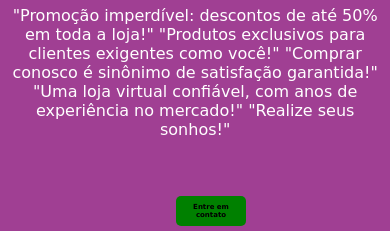
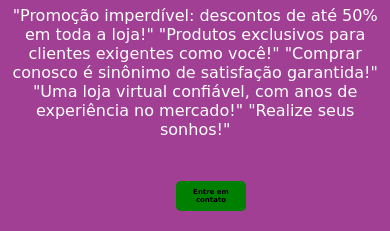
Before and after one commit to Diego121985/Game, a plain HTML site: page index.html in a window 390 px wide. Shown: the part 618-849 px from the top of the page. Drawn offline with Linux system fonts and the light colour scheme; a web font is replaced by a local one.

Commit message:
entrecontato

```diff
--- a/style.css
+++ b/style.css
@@ -140,7 +140,7 @@ div {
 
     .votar {
         font-size: 7px;
-        margin-top: 90px;
+        margin-top: 75px;
         margin-left: 170px;
         width: 70px;
 
```
